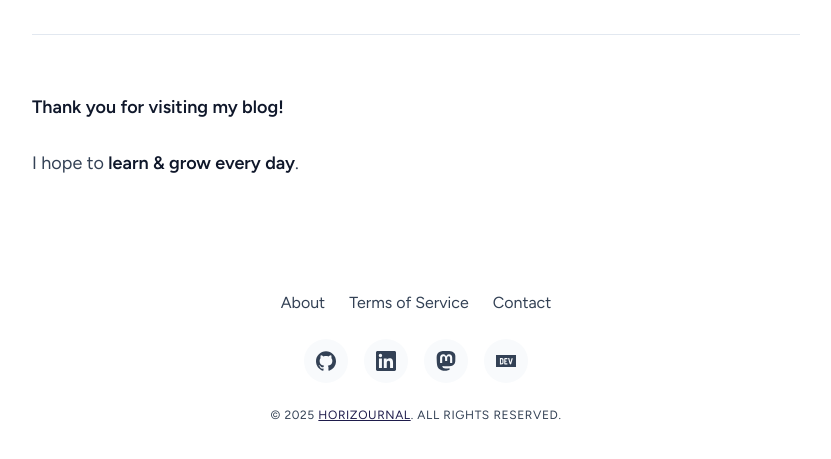
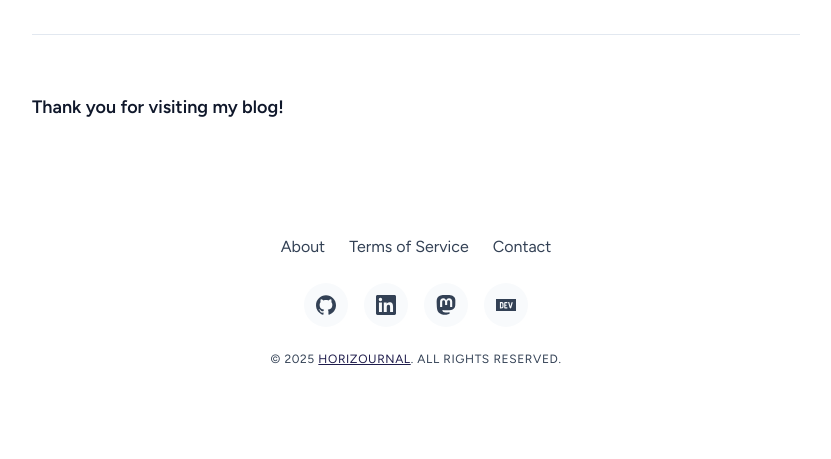
Before and after one commit to kshitijrajsharma/horizournal, an Astro site: page /about in a window 1280 px wide. Shown: the part 9219-9678 px from the top of the page, without its empty margins (224-1055 px from the left). After the commit the page ends 9634 px from the top, so only its background shows below. Built offline with nearby package versions, Linux system fonts and the light colour scheme; Astro itself is replaced by a stand-in of ours.

Commit message:
Update about.md

```diff
--- a/src/content/pages/about.md
+++ b/src/content/pages/about.md
@@ -182,5 +182,3 @@ I’m a proud initiator of **[OSGeo Nepal](https://osgeonepal.github.io/)**, hel
 ---
 
 **Thank you for visiting my blog!**
-
-I hope to **learn & grow every day**.
```
